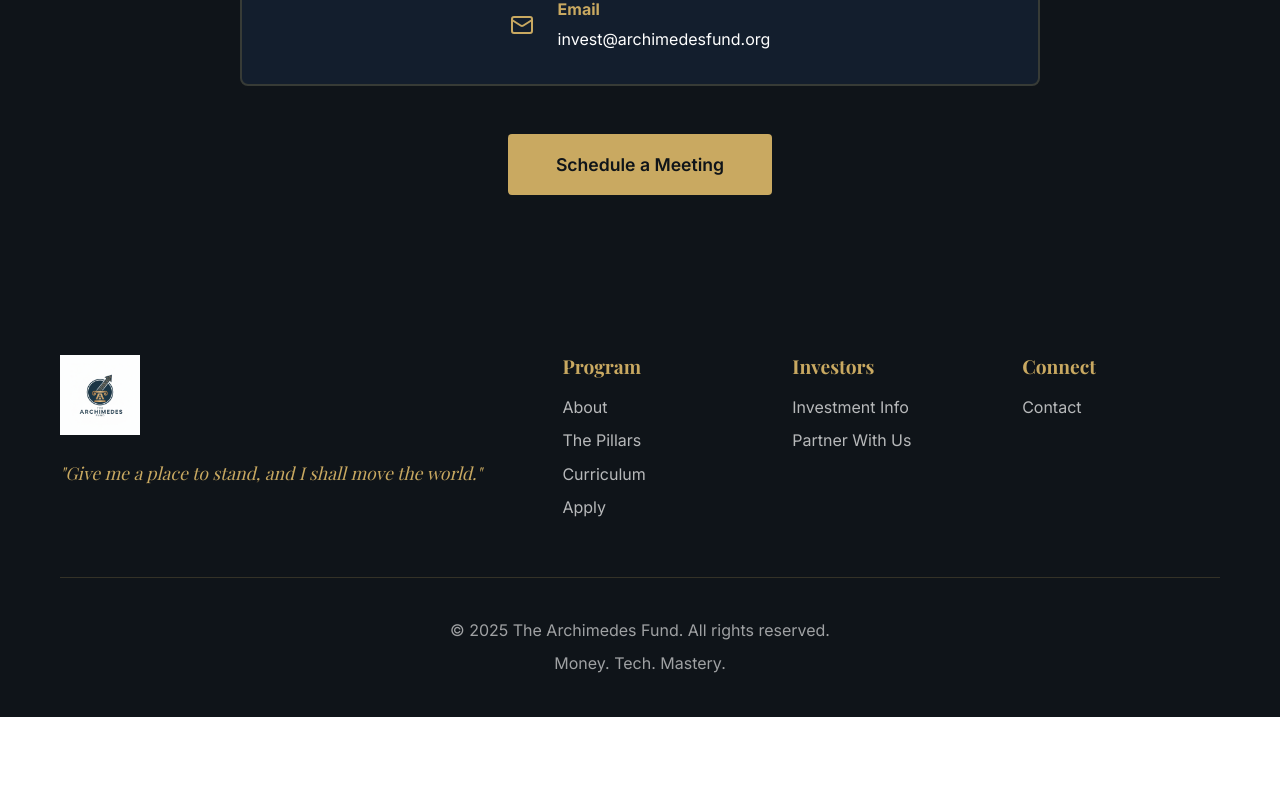
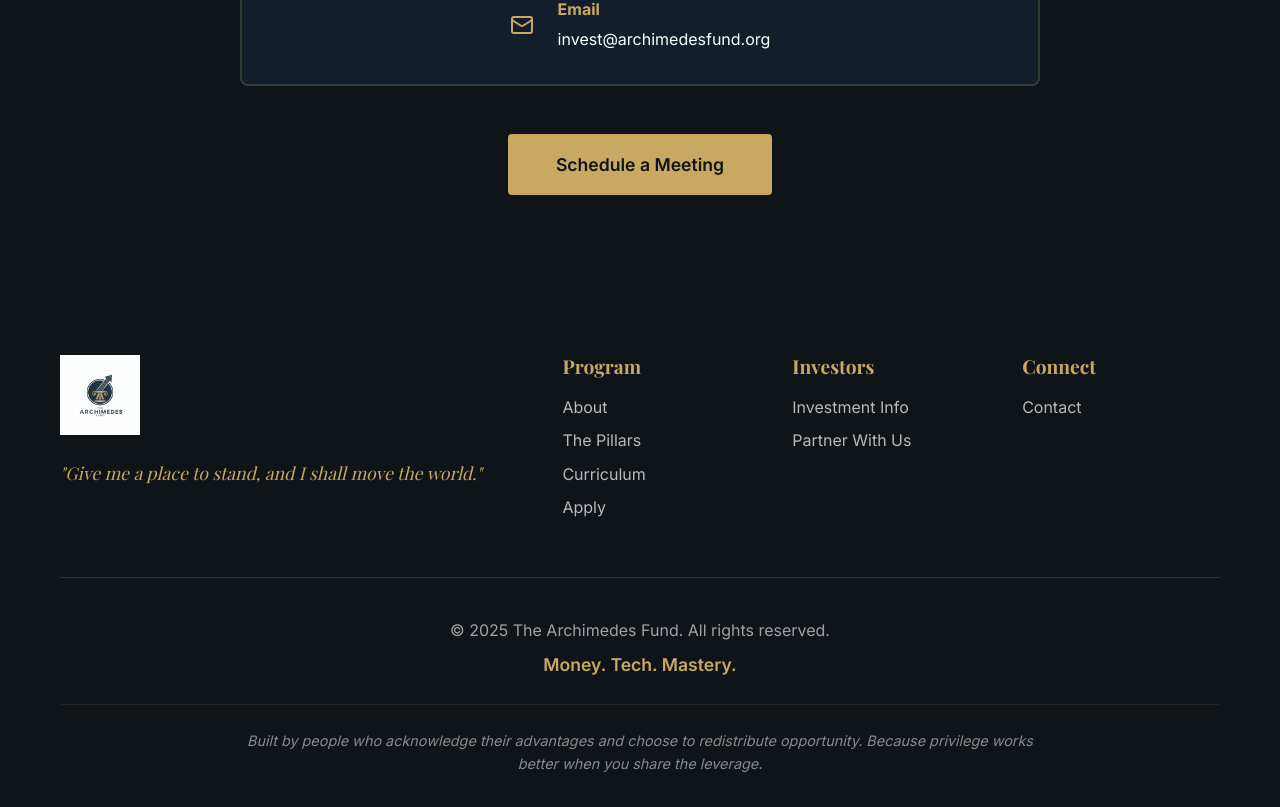
Before and after one commit to henzard/TheArchimedesFund, a React (Vite) app in the folder archimedes-fund-app/: page /invest in a window 1280 px wide. Shown: the part 4779-5586 px from the top of the page. Before the commit the page ends 5496 px from the top, so only its background shows below. Built offline with nearby package versions, Linux system fonts and the light colour scheme.

Commit message:
Add self-aware footer message about privilege and opportunity redistribution

```diff
--- a/archimedes-fund-app/src/components/Footer.css
+++ b/archimedes-fund-app/src/components/Footer.css
@@ -60,8 +60,33 @@
   color: rgba(255, 255, 255, 0.6);
 }
 
-.footer-bottom p {
+.footer-bottom-content {
+  margin-bottom: 1.5rem;
+}
+
+.footer-bottom-content p {
   margin: 0.5rem 0;
+}
+
+.footer-tagline {
+  font-weight: 600;
+  color: var(--secondary-color);
+  font-size: 1.1rem;
+}
+
+.footer-acknowledgment {
+  margin-top: 1.5rem;
+  padding-top: 1.5rem;
+  border-top: 1px solid rgba(201, 169, 97, 0.1);
+}
+
+.footer-acknowledgment p {
+  font-size: 0.9rem;
+  font-style: italic;
+  color: rgba(255, 255, 255, 0.5);
+  max-width: 800px;
+  margin: 0 auto;
+  line-height: 1.6;
 }
 
 @media (max-width: 768px) {
--- a/archimedes-fund-app/src/components/Footer.jsx
+++ b/archimedes-fund-app/src/components/Footer.jsx
@@ -67,8 +67,16 @@ const Footer = () => {
         </div>
 
         <div className="footer-bottom">
-          <p>&copy; {new Date().getFullYear()} The Archimedes Fund. All rights reserved.</p>
-          <p>Money. Tech. Mastery.</p>
+          <div className="footer-bottom-content">
+            <p>&copy; {new Date().getFullYear()} The Archimedes Fund. All rights reserved.</p>
+            <p className="footer-tagline">Money. Tech. Mastery.</p>
+          </div>
+          <div className="footer-acknowledgment">
+            <p>
+              Built by people who acknowledge their advantages and choose to redistribute opportunity.
+              Because privilege works better when you share the leverage.
+            </p>
+          </div>
         </div>
       </div>
     </footer>
```
